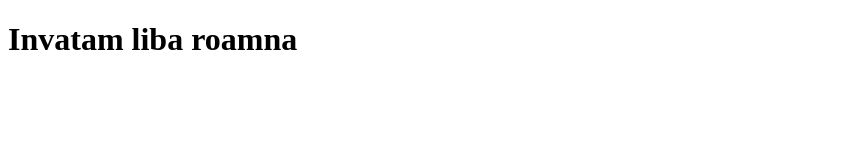
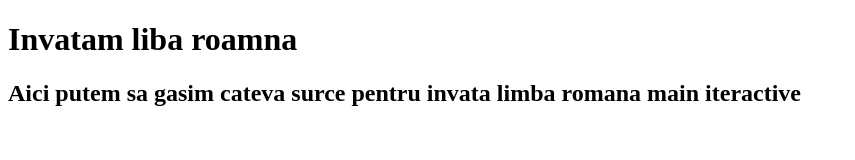
Before and after one commit to ekoida/learn_romanian, a plain HTML site: page index.html in a window 1280 px wide. Shown: the whole page, without its empty margins (0-855 px from the left). Drawn offline with Linux system fonts and the light colour scheme.

Commit message:
added one test commit

```diff
--- a/index.html
+++ b/index.html
@@ -10,6 +10,7 @@
 
 <body>
   <h1>Invatam liba roamna</h1>
+  <h2>Aici putem sa gasim cateva surce pentru invata limba romana main iteractive</h2>
 
 
   <script src="script.js"></script>
```
